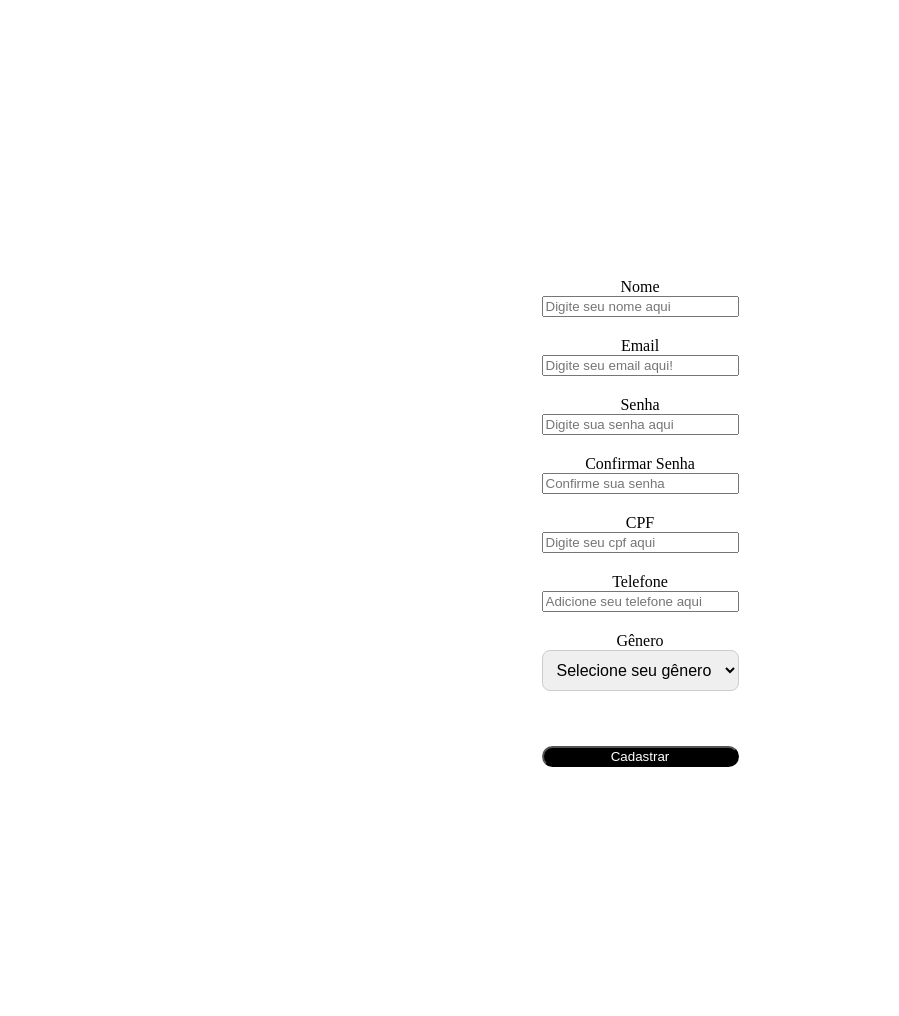
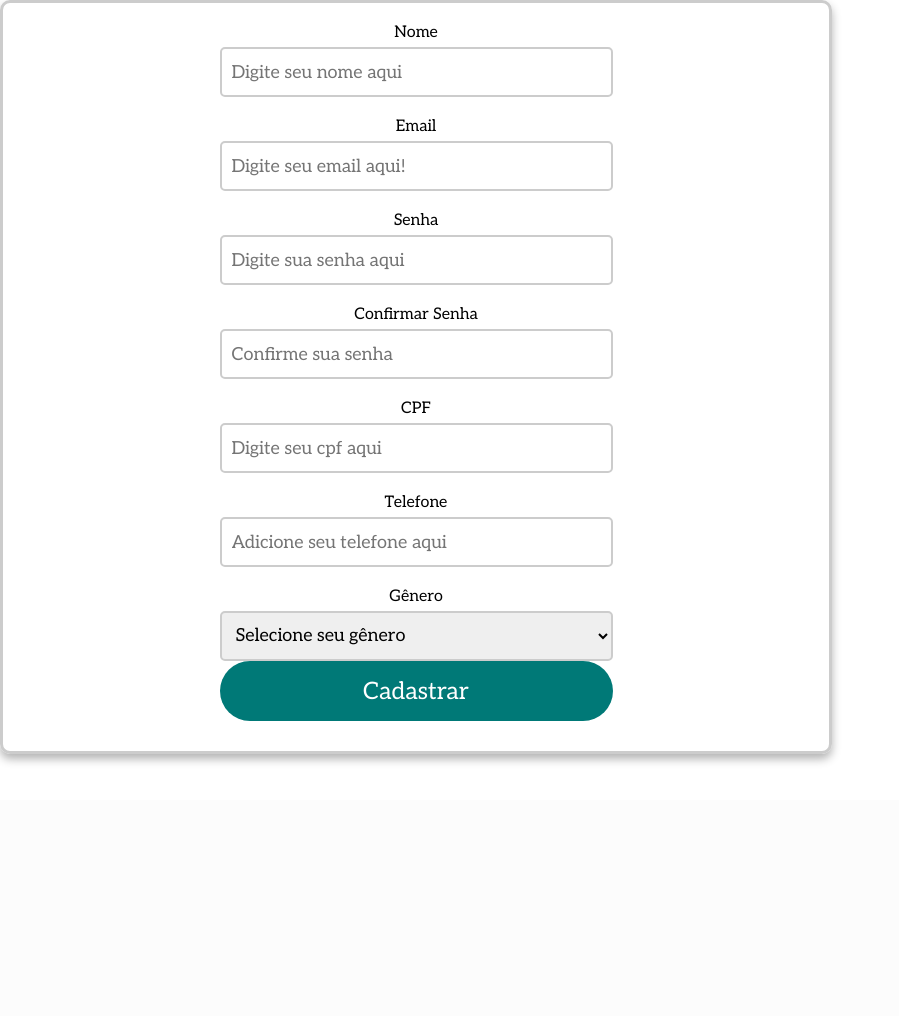
Before and after one commit to CarlosEduardo41930/med-pass, a PHP site: page /cadastro_paciente.php in a window 1280 px wide. Shown: the whole page, without its empty margins (0-899 px from the left). After the commit the page ends 763 px from the top, so only its background shows below. Run offline with PHP 8.4, Linux system fonts and the light colour scheme; the visitor is signed in with stand-in values (Sample User, id 1).

Commit message:
Adição do front
Adicionei o front nesses arquivos :)

```diff
--- a/style.css
+++ b/style.css
@@ -1,42 +1,175 @@
-body{
+/* import Google Fonts */
+@import url('https://fonts.googleapis.com/css2?family=Aleo:wght@400;700&display=swap');
+
+/* Elementos globais */
+* {
+    font-family: "Aleo", serif;
+    font-optical-sizing: auto;
+    margin: 0;
+    padding: 0;
+    box-sizing: border-box;
+}
+
+body {
+    min-height: 100vh;
+}
+
+main {
+    width: 100%;
+    min-height: 100vh;
+    background: url('../med-pass-main/imgs/fundo.svg') no-repeat center center/cover;
+    /* centralizar o .container */
     display: flex;
     align-items: center;
     justify-content: center;
-    height: 1000px;
 }
 
-form{
-    display:grid ;
-}
-.container-1{
-    display:grid ;
-    width: 350px;
-    height: 500px;
-    align-items:center ;
+.container-1 {
+    position: relative; /* Permite elemento filho em posição absoluta */
+    /* centraliza o conteúdo */
+    display: flex;
+    flex-direction: column;
+    align-items: center;
     justify-content: center;
-
+    gap: 50px;
+    min-height: 70vh;
+    width: 65%;
+    padding: 20px;
+    border: 3px solid #ccc;
+    border-radius: 10px;
+    box-shadow: 0px 5px 10px rgba(0, 0, 0, 0.3);
 }
 
-.input{
+form {
     width: 100%;
-}
-label{
+    min-height: 100%;
     display: flex;
-    margin-top: 20px;
-    justify-content: center;
+    flex-direction: column;
+    align-items: center;
 }
 
-.btn{
-    background-color: black;
-    border-radius: 20px;
-    margin-top: 55px;
-    color: white;
+.btn {
+    display: inline-flex;
+    align-items: center;
+    justify-content: center;
+    background-color: #007977;
+    color: #FFF;
+    text-decoration: none;
+    text-align: center;
+    border: none;
+    margin-bottom: 10px;
+    border-radius: 999px;
+    width: 50%;
+    height: 60px;
+    font-size: x-large;
+    transition: background-color 0.3s ease;
+}
+
+.btn:visited {
+    color: #FFF;
+}
+
+.btn:hover {
+    background-color: #095a59;
+    cursor: pointer;
+}
+
+.ajuda {
+  color: #007977;
+  text-decoration: none;
+}
+
+.ajuda:visited {
+  color: #0c9492;
+}
+
+img {
+    width: 200px;
+    height: auto;
+}
+
+strong {
+    color: #0F6664;
+    font-size: large;
+}
+
+label {
+    margin-bottom: 5px;
+}
+
+input {
+    width: 50%;
+    height: 50px;
+    padding: 10px;
+    border: 2px solid #ccc;
+    border-radius: 5px;
+    font-size: large;
+    margin-bottom: 20px;
+}
+
+.btnEntrar {
+    display: inline-flex;
+    align-items: center;
+    justify-content: center;
+    background-color: #007977;
+    color: #FFF;
+    text-decoration: none;
+    text-align: center;
+    border: none;
+    border-radius: 999px;
+    width: 30%;
+    height: 60px;
+    font-size: x-large;
+    transition: background-color 0.3s ease;
+}
+
+.botaoVoltar {
+    position: absolute;
+    top: 10px;
+    left: 10px;
+    text-decoration: none;
+    color: #007977;
+    font-weight: bold;
+    background: rgba(255,255,255,0.8);
+    padding: 5px 10px;
+    border-radius: 5px;
+}
+
+.btnEntrar:hover {
+    background-color: #095a59;
+    cursor: pointer;
+}
+
+/* css da parte do cadastro de paciente e médico */
+
+.form-grid {
+    width: 100%;
+    display: grid;
+    grid-template-columns: 1fr 1fr;   /* duas colunas iguais */
+    gap: 20px 30px;                   /* espaçamento entre colunas e linhas */
+    align-items: start;
+}
+
+.coluna {
+    display: flex;
+    flex-direction: column;
+    gap: 20px;                        /* espaço entre cada label‑input */
+}
+
+.coluna input,
+.coluna select {
+    width: 100%;                      /* ocupam toda a largura da coluna */
 }
 
 select {
-    width: 100%;
+    width: 50%;
+    height: 50px;
     padding: 10px;
-    border-radius: 8px;
-    border: 1px solid #ccc;
-    font-size: 16px;
+    border: 2px solid #ccc;
+    border-radius: 5px;
+    font-size: large;
 }
+
+form p {
+    text-align: center;
+}
```
Also changed, not shown: btn_cadastro.php (+14 -8 lines), cadastro_medico.php (+43 -40 lines).
